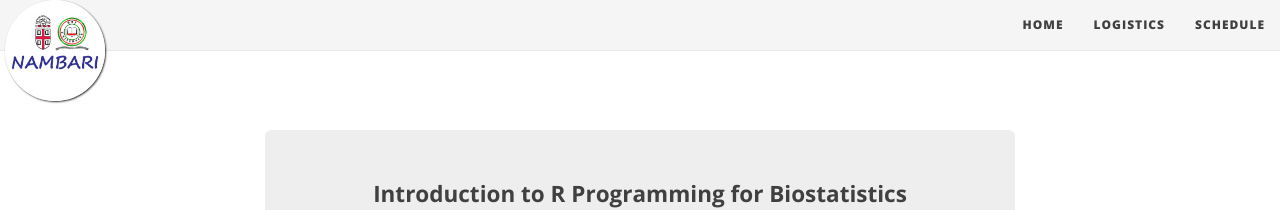
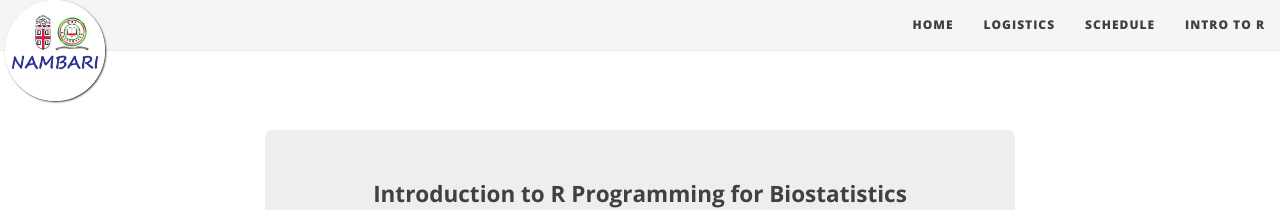
Before and after one commit to NAMBARI/nambari.github.io, a Jekyll site: the page built from index.md, in a window 1280 px wide. Shown: the top 210 px of the page. Built offline with Jekyll 4.4.1, drawn with Linux system fonts in a browser that asks for light colours; nearby versions of some CDN libraries.

Commit message:
Intro to R page

```diff
--- a/_config.yml
+++ b/_config.yml
@@ -20,7 +20,7 @@ navbar-links:
   Home: "https://nambari.github.io/"
   Logistics: "https://nambari.github.io/logistics"
   Schedule: "https://nambari.github.io/schedule"
-
+  Intro to R: "https://nambari.github.io/Intro-to-R/"
 # --- Footer options --- #
 author:
   name: Adam J Sullivan
```
Also changed, not shown: README.md.
